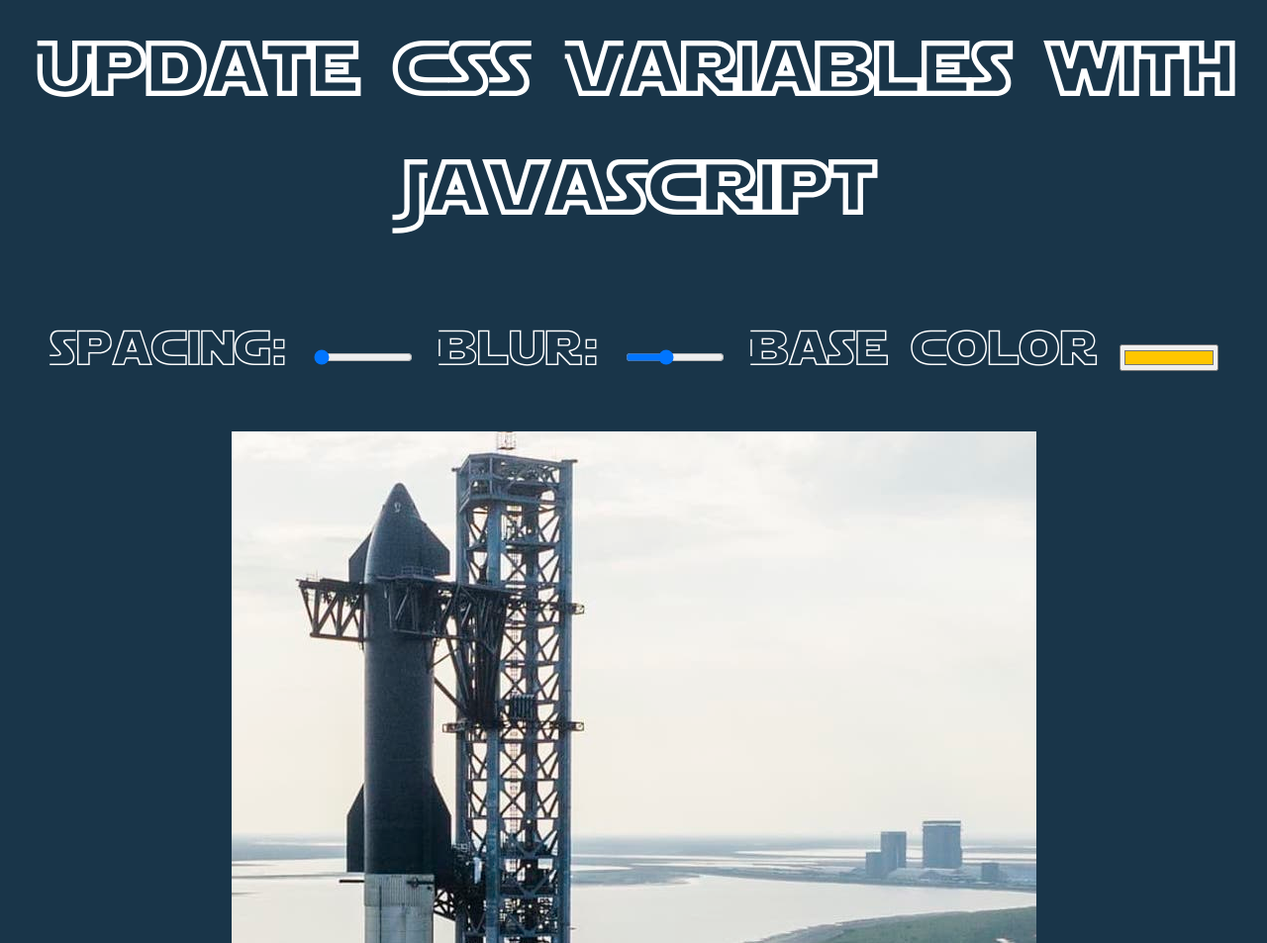
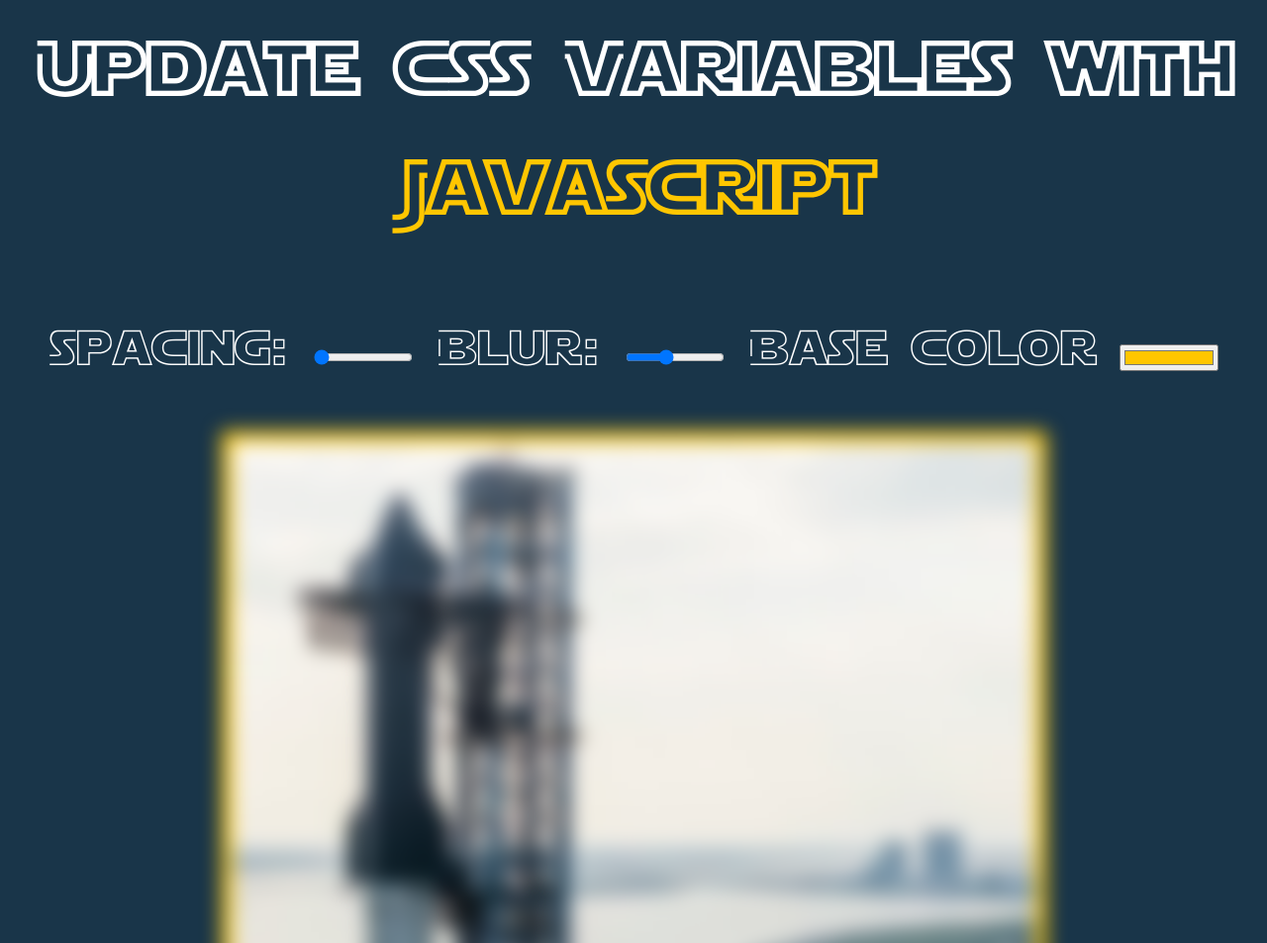
Before and after one commit to wilson-syring/Updating-CSS-variables-with-Javascript, a plain HTML site: page index.html in a window 1280 px wide. Shown: the part 59-1012 px from the top of the page at 99% size. Drawn offline with Linux system fonts and the light colour scheme.

Commit message:
created external js file for javascript to live in and added appropriate links to the html

```diff
--- /dev/null
+++ b/external.js
@@ -0,0 +1 @@
+const inputs = document.querySelectorAll('.controls input')
--- a/index.html
+++ b/index.html
@@ -23,7 +23,7 @@
 
 
 
-<script>
+<script> src="external.js"
 </script>
 
 </body>
--- a/style.css
+++ b/style.css
@@ -1,8 +1,21 @@
+:root{
+    --base: #ffc600;
+    --spacing: 10px;
+    --blur: 10px;
+}
 @font-face {
     font-family: Starjhol;
     src: url("Starjhol copy.ttf");
 }
 
+img{
+    padding: var(--spacing);
+    background: var(--base);
+    filter: blur(var(--blur));
+}
+.hl{
+    color: var(--base);
+}
 body {
     text-align: center;
     background: #193549;
```
